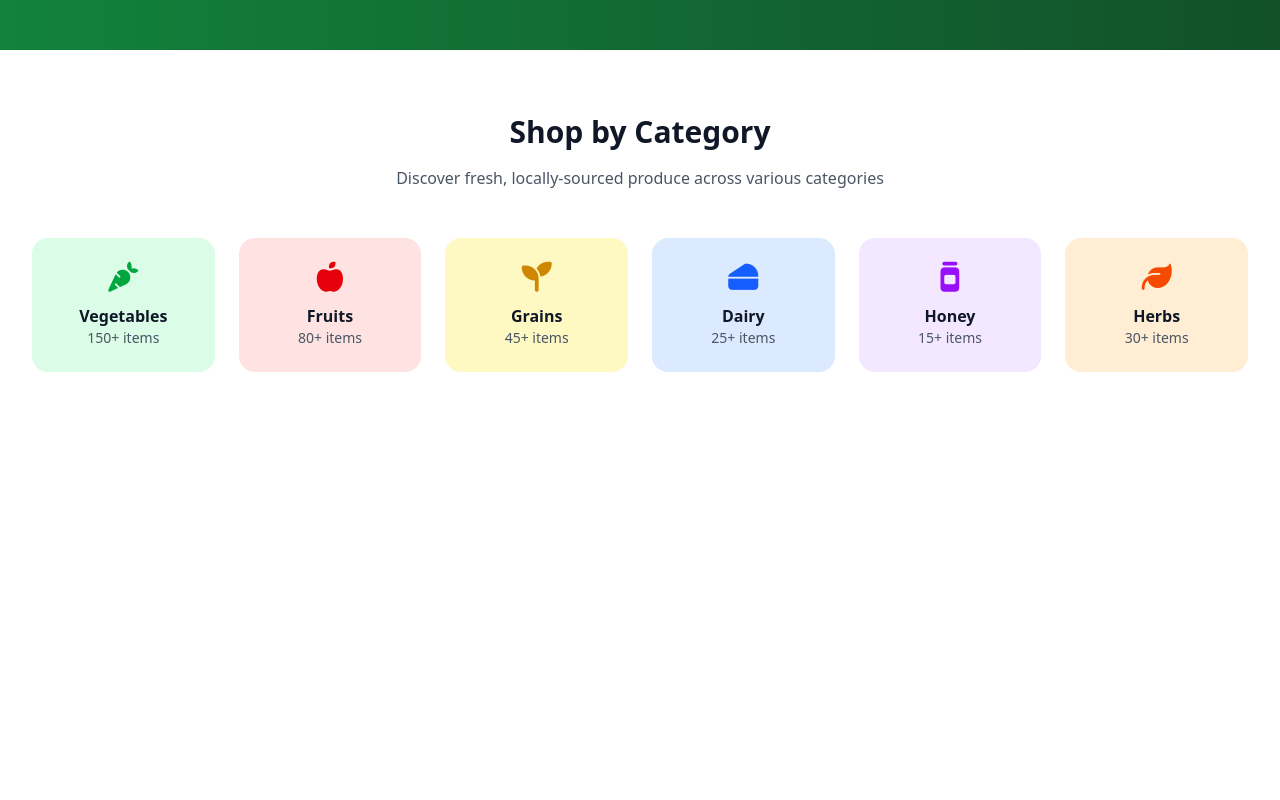
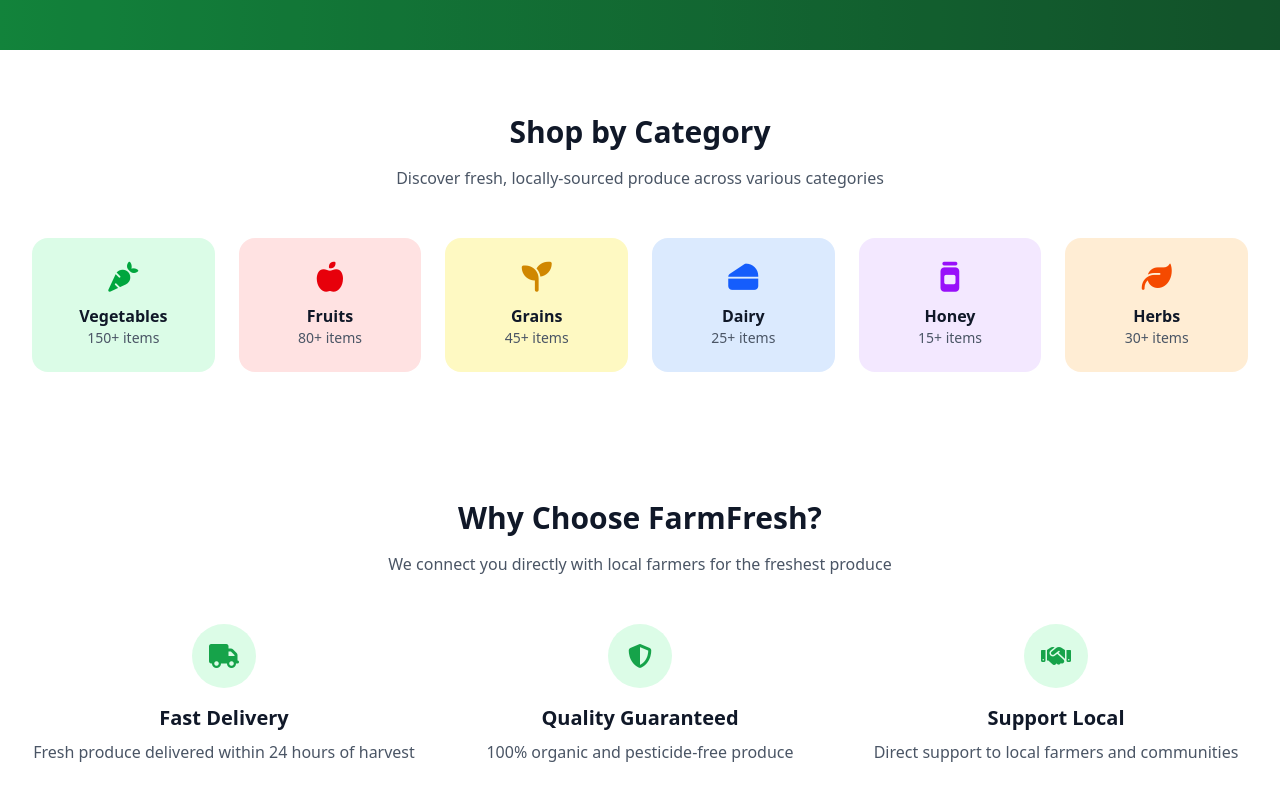
Before and after one commit to ziaul-hoque4820/Fresh-Farmer-E-commerce, a React (Vite) app: page / in a window 1280 px wide. Shown: the part 562-1362 px from the top of the page. Before the commit the page ends 998 px from the top, so only its background shows below. Built offline with nearby package versions, Linux system fonts and the light colour scheme.

Commit message:
ChooseUs section design done

```diff
--- a/src/App.jsx
+++ b/src/App.jsx
@@ -2,6 +2,7 @@
 import Navbar from './pages/share/Navbar'
 import Banner from './pages/home/Banner'
 import Category from './pages/home/Category'
+import ChooseUs from './pages/home/ChooseUs'
 
 function App() {
     return (
@@ -9,6 +10,7 @@
             <Navbar />
             <Banner />
             <Category />
+            <ChooseUs />
         </>
     )
 }
--- /dev/null
+++ b/src/pages/home/ChooseUs.jsx
@@ -0,0 +1,79 @@
+import React from 'react'
+
+function ChooseUs() {
+    return (
+        <section className="py-16 bg-white dark:bg-gray-800">
+            <div className="max-w-7xl mx-auto px-4 sm:px-6 lg:px-8">
+                <div className="text-center mb-12">
+                    <h2
+                        className="text-3xl font-bold text-gray-900 dark:text-white mb-4"
+                    >
+                        Why Choose FarmFresh?
+                    </h2>
+                    <p
+                        className="text-gray-600 dark:text-gray-400 max-w-2xl mx-auto"
+                    >
+                        We connect you directly with local farmers for the
+                        freshest produce
+                    </p>
+                </div>
+
+                <div className="grid grid-cols-1 md:grid-cols-3 gap-8">
+                    <div className="text-center">
+                        <div
+                            className="bg-primary-100 dark:bg-primary-900 w-16 h-16 rounded-full flex items-center justify-center mx-auto mb-4"
+                        >
+                            <i
+                                className="fas fa-truck text-2xl text-primary-600 dark:text-primary-400"
+                            ></i>
+                        </div>
+                        <h3
+                            className="text-xl font-semibold text-gray-900 dark:text-white mb-2"
+                        >
+                            Fast Delivery
+                        </h3>
+                        <p className="text-gray-600 dark:text-gray-400">
+                            Fresh produce delivered within 24 hours of harvest
+                        </p>
+                    </div>
+                    <div className="text-center">
+                        <div
+                            className="bg-primary-100 dark:bg-primary-900 w-16 h-16 rounded-full flex items-center justify-center mx-auto mb-4"
+                        >
+                            <i
+                                className="fas fa-shield-alt text-2xl text-primary-600 dark:text-primary-400"
+                            ></i>
+                        </div>
+                        <h3
+                            className="text-xl font-semibold text-gray-900 dark:text-white mb-2"
+                        >
+                            Quality Guaranteed
+                        </h3>
+                        <p className="text-gray-600 dark:text-gray-400">
+                            100% organic and pesticide-free produce
+                        </p>
+                    </div>
+                    <div className="text-center">
+                        <div
+                            className="bg-primary-100 dark:bg-primary-900 w-16 h-16 rounded-full flex items-center justify-center mx-auto mb-4"
+                        >
+                            <i
+                                className="fas fa-handshake text-2xl text-primary-600 dark:text-primary-400"
+                            ></i>
+                        </div>
+                        <h3
+                            className="text-xl font-semibold text-gray-900 dark:text-white mb-2"
+                        >
+                            Support Local
+                        </h3>
+                        <p className="text-gray-600 dark:text-gray-400">
+                            Direct support to local farmers and communities
+                        </p>
+                    </div>
+                </div>
+            </div>
+        </section>
+    )
+}
+
+export default ChooseUs
```
